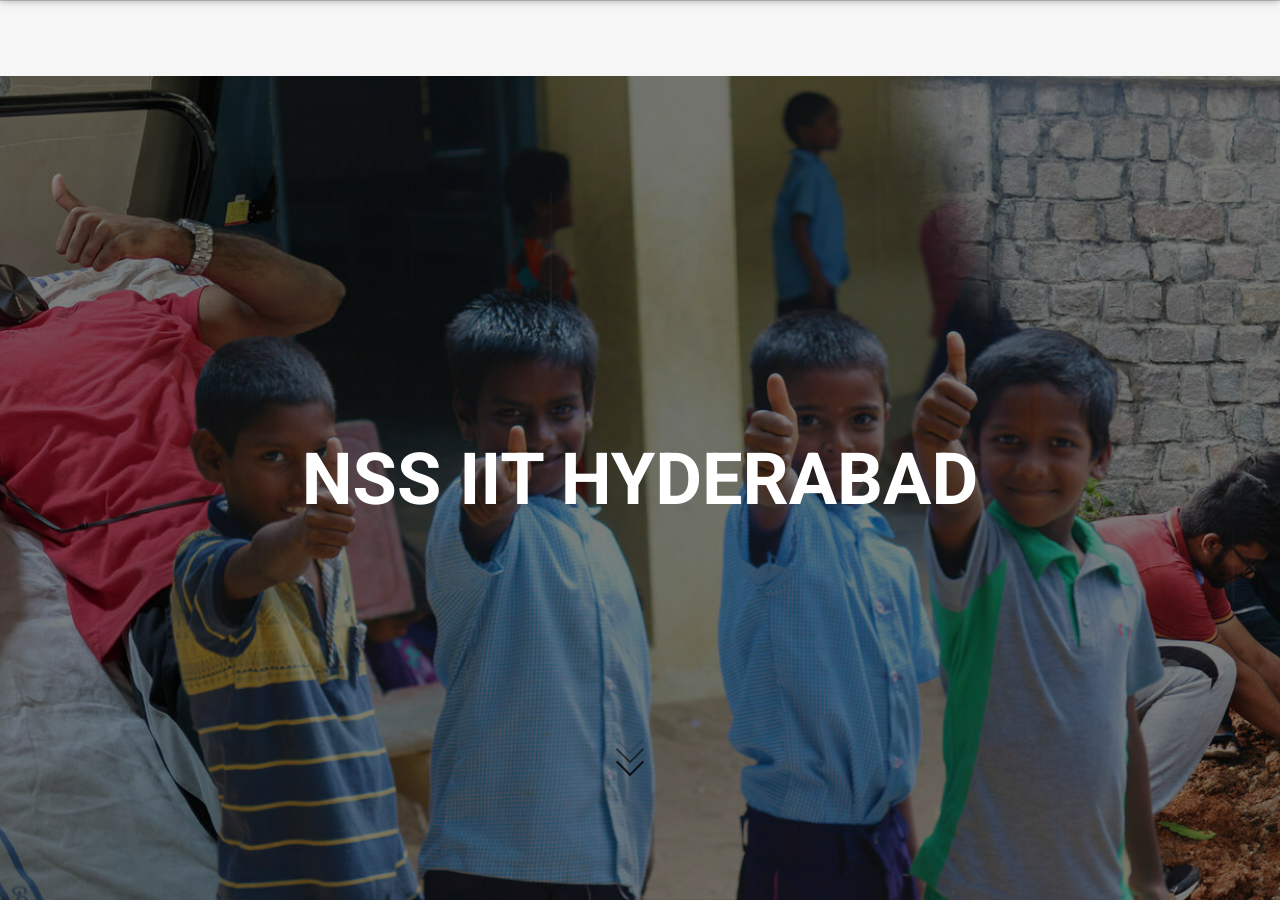
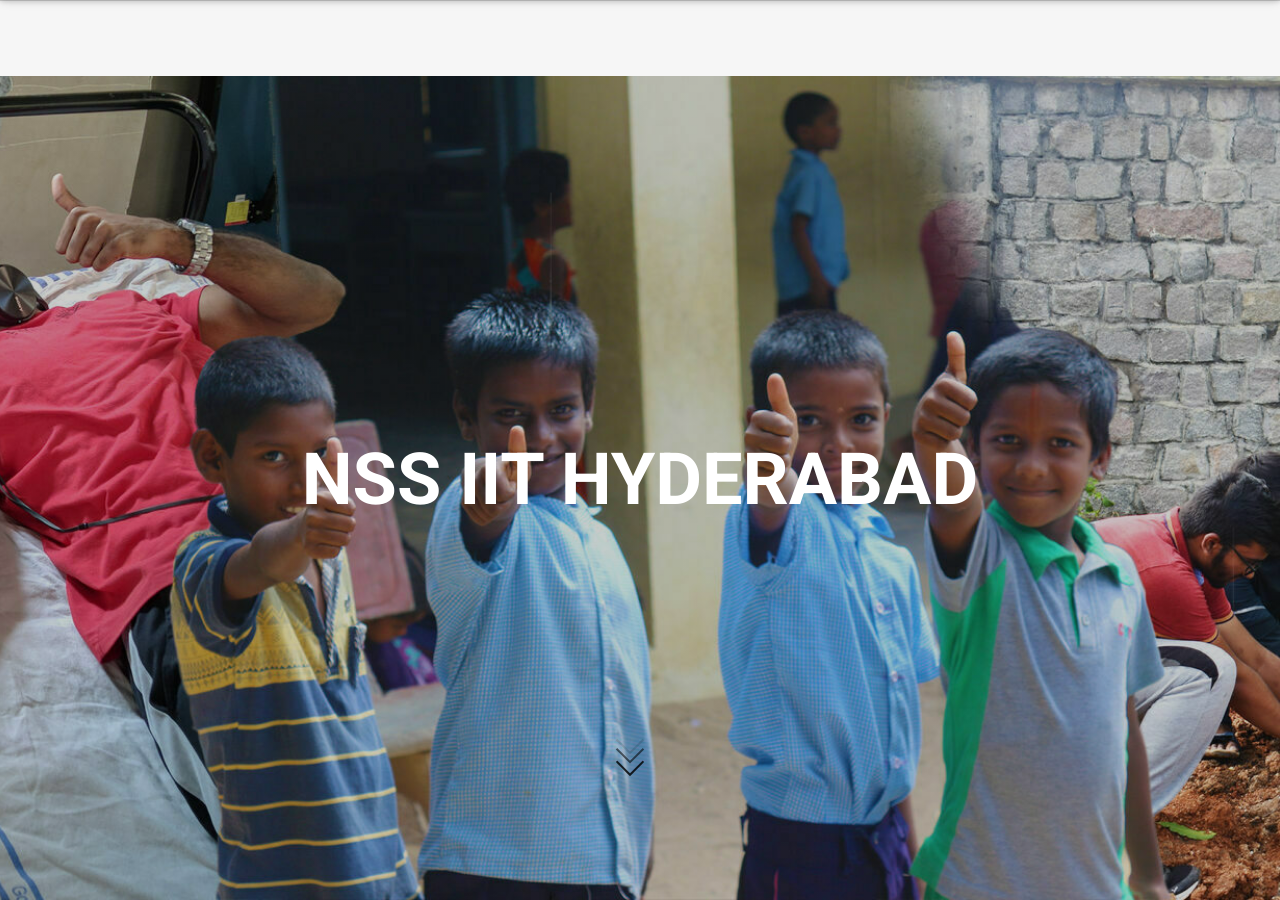
Before and after one commit to iith-nss/iith_nss_jekyll, a Jekyll site: the page built from index.md, in a window 1280 px wide and 900 px high. Built offline with Jekyll 4.4.1, drawn with Linux system fonts in a browser that asks for light colours; nearby versions of some CDN libraries.

Commit message:
Home page styling improvements

```diff
--- a/assets/css/style.css
+++ b/assets/css/style.css
@@ -99,7 +99,7 @@
 }
 /* additional sections */
 #home-desktop {
-  background-image: linear-gradient(rgba(0, 0, 0, 0.5), rgba(0, 0, 0, 0.5)), url(../images/Cover-4.jpg);
+  background-image: linear-gradient(rgba(0, 0, 0, 0.2), rgba(0, 0, 0, 0.2)), url(../images/Cover-4.jpg);
   background-position: center;
   background-size: cover;
   display: table;
@@ -108,7 +108,7 @@
   width: 100%;
 }
 #home-mobile {
-  background-image: linear-gradient(rgba(0, 0, 0, 0.5), rgba(0, 0, 0, 0.5)), url(../images/Cover-4.jpg);
+  background-image: linear-gradient(rgba(0, 0, 0, 0.2), rgba(0, 0, 0, 0.2)), url(../images/Cover-4.jpg);
   background-position: center;
   background-size: cover;
   display: table;
--- a/index.md
+++ b/index.md
@@ -32,14 +32,14 @@
 <!-- /first section -->
 
 <!--ABOUT NSS-->
-<section class="container-fluid" id="about" style="padding-top: 15px;">
+<section class="container-fluid bg-dark" id="about" style="padding-top: 15px;">
   <div class="row justify-content-center">
     <div class="col-xl-2 col-lg-1 col-md-1"></div>
       <div class="col-xl-8 col-lg-10 col-md-10 col-sm-12">
           <div class="text-center justify-content-center">
-              <h2 class="about_heading display-5">About NSS</h2>
+              <h2 class="about_heading display-5 text-light">About NSS</h2>
               <hr class="accent-2 mb-4 mt-0 mx-auto" style="width: 80px; background-color: #ff5e5e; height: 3px;">
-              <p class="lead">
+              <p class="text-light">
                 National Service Scheme is a social service program sponsored by the Indian Government that sprang from the belief of the Mahatma that the difference between
                 what we do and what we are capable of doing would solve most of our problems. IIT Hyderabad has had its unit of NSS since 2008, the founding year of the institute.
               </p>
@@ -54,7 +54,7 @@
           <div class="text-center my-3">
               <h2 class="about_heading display-5">What we do?</h2>
               <hr class="accent-2 mb-4 mt-0 mx-auto" style="width: 80px; background-color: #ff5e5e; height: 3px;">
-              <p class="lead">
+              <p class="text-light">
                 NSS at IIT Hyderabad is aimed at providing each student with a significant context in which he/she can reach a deeper understanding of social reality in India today.
                 NSS encourages the meaning of the life through service in today's changing world.The volunteers of this organisation have the motto “Not me, but you”.
                 This is the showcase for the belief in selflessness and is reflected in their work to ensure everyone in need gets help making true the words that we rise by uplifting others.
```
